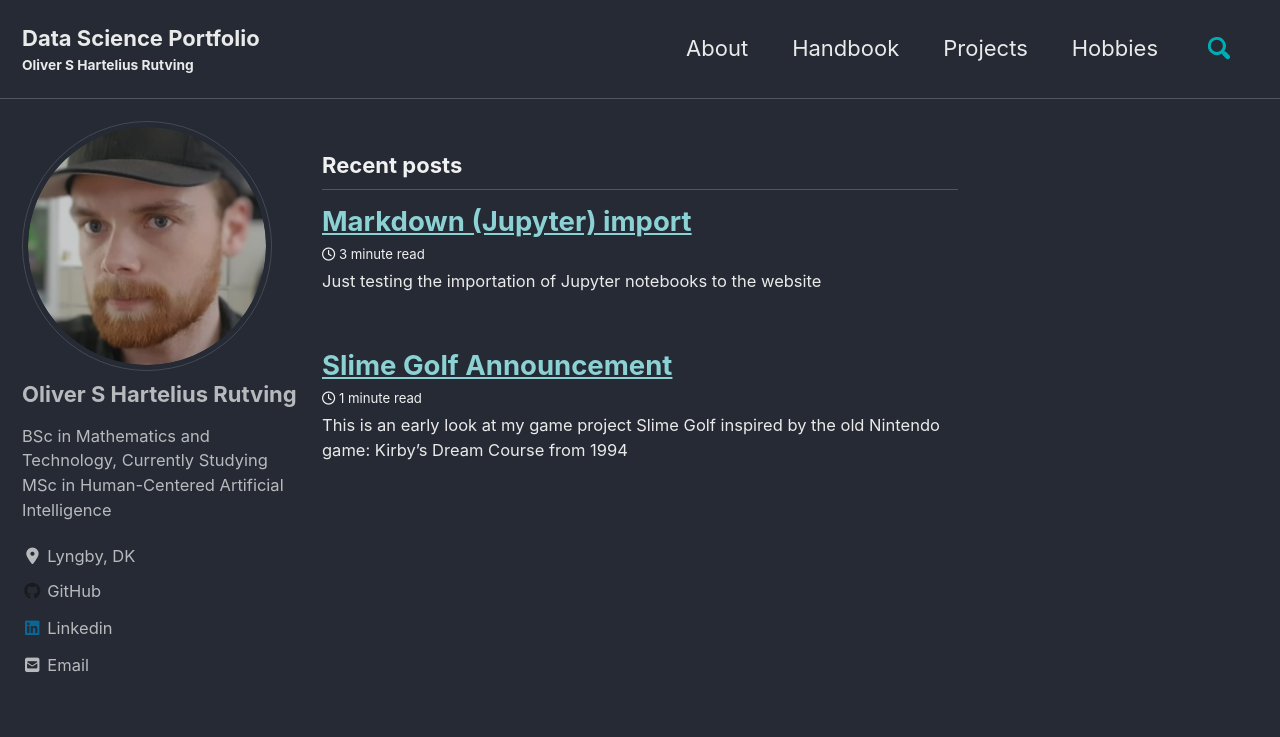
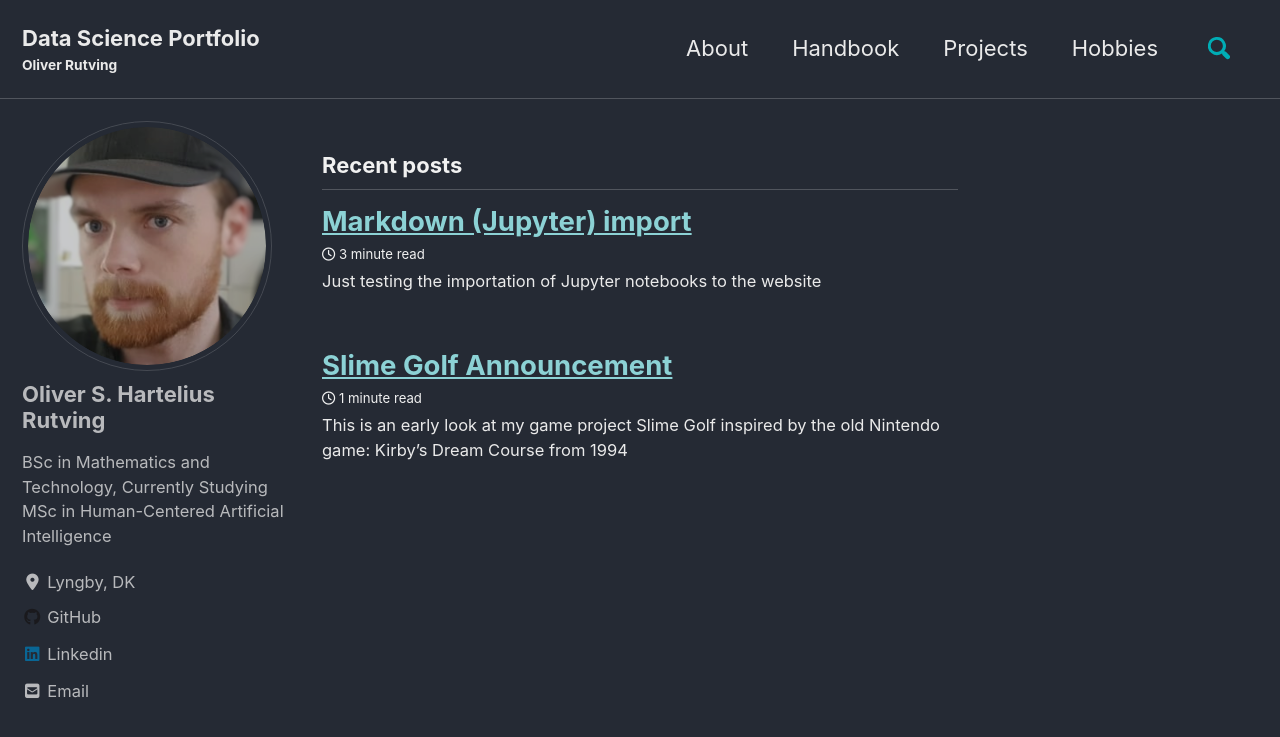
Before and after one commit to oliv2079/oliv2079.github.io, a Jekyll site: the page built from index.html, in a window 1280 px wide and 900 px high. Shown: the top 737 px of the window. Built offline with Jekyll 4.4.1, drawn with Linux system fonts in a browser that asks for light colours; cached includes are drawn as plain includes; nearby versions of some CDN libraries; the list of posts is cut into pages by our own code; some of the changed text lies outside the part shown.

Commit message:
Update _config.yml

```diff
--- a/_config.yml
+++ b/_config.yml
@@ -18,8 +18,8 @@ minimal_mistakes_skin    : "dark" # "air", "aqua", "contrast", "dark", "dirt", "
 locale                   : "en"
 title                    : "Data Science Portfolio"
 title_separator          : "-"
-subtitle                 : "Oliver S Hartelius Rutving"
-name                     : "Oliver S Hartelius Rutving"
+subtitle                 : "Oliver Rutving"
+name                     : "Oliver Rutving"
 description              : "Portfolio"
 url                      : "https://rutving.com" # the base hostname & protocol for your site e.g. "https://mmistakes.github.io"
 baseurl                  :
@@ -107,7 +107,7 @@ analytics:
 
 # Site Author
 author:
-  name             : "Oliver S Hartelius Rutving"
+  name             : "Oliver S. Hartelius Rutving"
   avatar           : /images/pp.png
   bio              : "BSc in Mathematics and Technology, Currently Studying MSc in Human-Centered Artificial Intelligence "
   location         : "Lyngby, DK"
```
